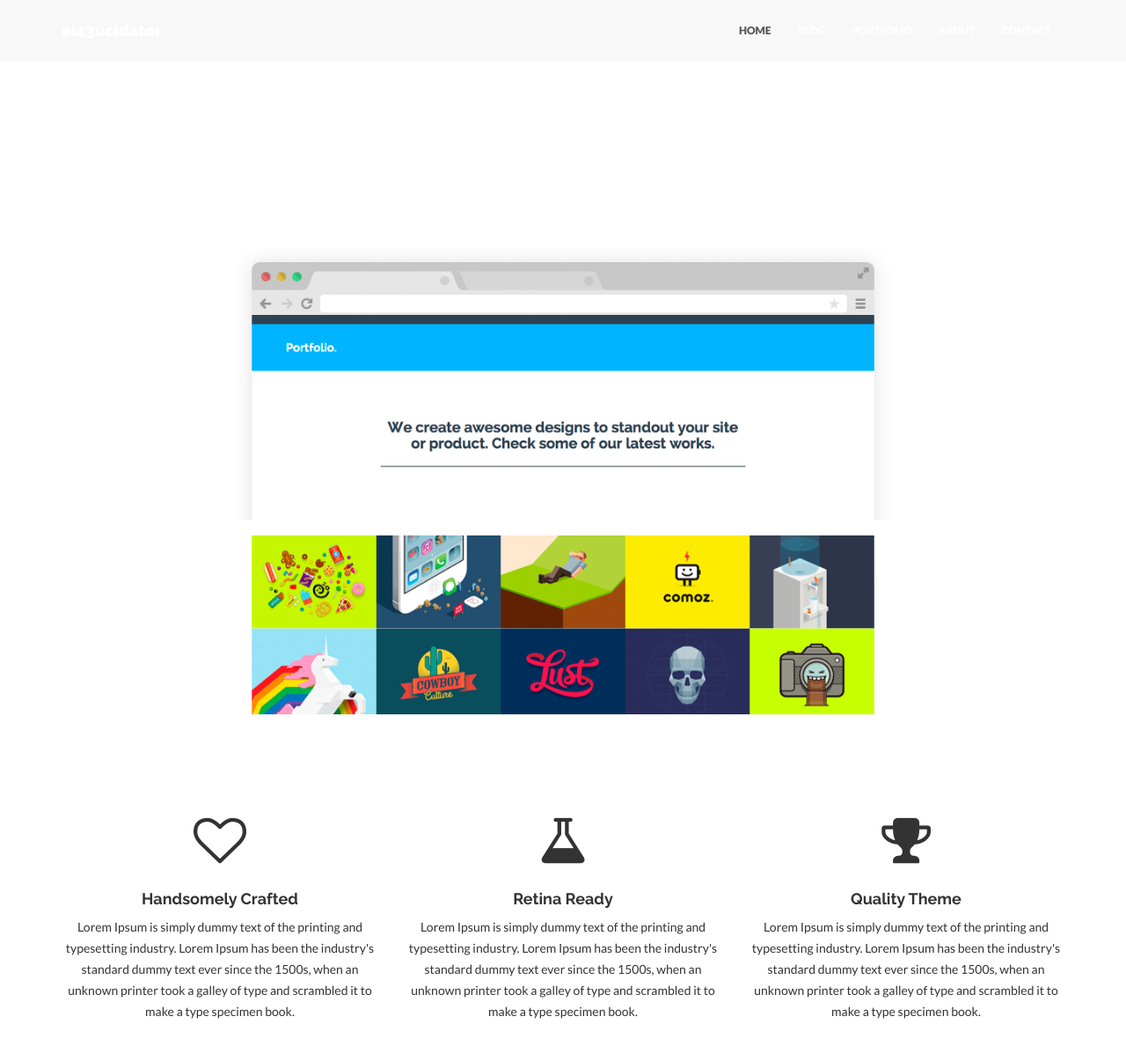
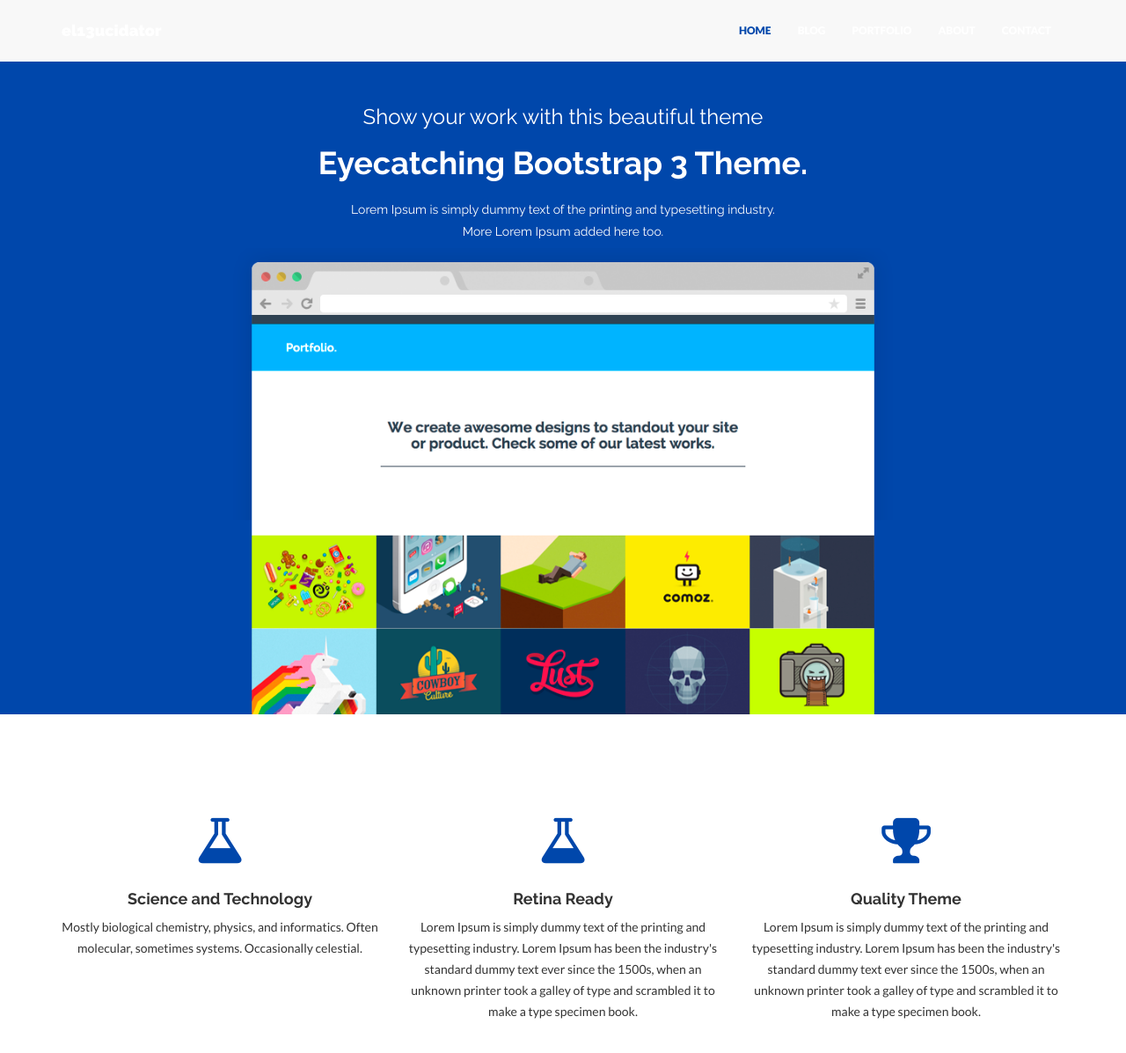
Before and after one commit to el13ucidator/el13ucidator.github.io, a Jekyll site: the page built from index.html, in a window 1280 px wide and 1400 px high. Shown: the top 1197 px of the window at 88% size. Built offline with Jekyll 4.4.1, drawn with Linux system fonts in a browser that asks for light colours; nearby versions of some CDN libraries.

Commit message:
quotes to colors

```diff
--- a/_config.yml
+++ b/_config.yml
@@ -13,20 +13,20 @@ permalink: /:categories/:title
 excerpt_separator: <!--more--> #use this in posts to define how long the excerpt of the post (that is shown on the Blog page) is
 
 colors:  #in hex code if not noted else
-  primary: #0047AB #"#F70031"
-  primary_rgb: 0, 71, 171 #"247,0,49" #rgb of the primary. Needed in some places for the transparency effect.
-  secondary: E34234 #"#33004D"
-  link: #428bca
-  link_hover: 01b2fe
-  footer_heading: #ffffff
-  footer_content: #bfc9d3
+  primary: "#0047AB"
+  primary_rgb: "0, 71, 171"
+  secondary: "E34234"
+  link: "#428bca"
+  link_hover: "01b2fe"
+  footer_heading: "#ffffff"
+  footer_content: "#bfc9d3"
 
 
 ### CONTACT SETTINGS ###
 
 # Social networks usernames. Many more available: google-plus, flickr, linkedin, dribble, facebook, twitter, instagram, tumblr, etc). Shown in footer.
 #social:
- # - title: dribbble
+ # - title: dribble
   #  url:
 
 # Postal address (add as many lines as necessary). Shown in footer and on Contact page.
--- a/index.html
+++ b/index.html
@@ -8,9 +8,9 @@ permalink: /
     <div class="container">
         <div class="row centered">
             <div class="col-md-4">
-                <i class="fa fa-heart-o"></i>
-                <h4>Handsomely Crafted</h4>
-                <p>Lorem Ipsum is simply dummy text of the printing and typesetting industry. Lorem Ipsum has been the industry's standard dummy text ever since the 1500s, when an unknown printer took a galley of type and scrambled it to make a type specimen book.</p>
+                <i class="fa fa-flask"></i>
+                <h4>Science and Technology</h4>
+                <p>Mostly biological chemistry, physics, and informatics. Often molecular, sometimes systems. Occasionally celestial.</p>
                 <p><br/><a href="#" class="btn btn-theme">More Info</a></p>
             </div>
             <div class="col-md-4">
```
